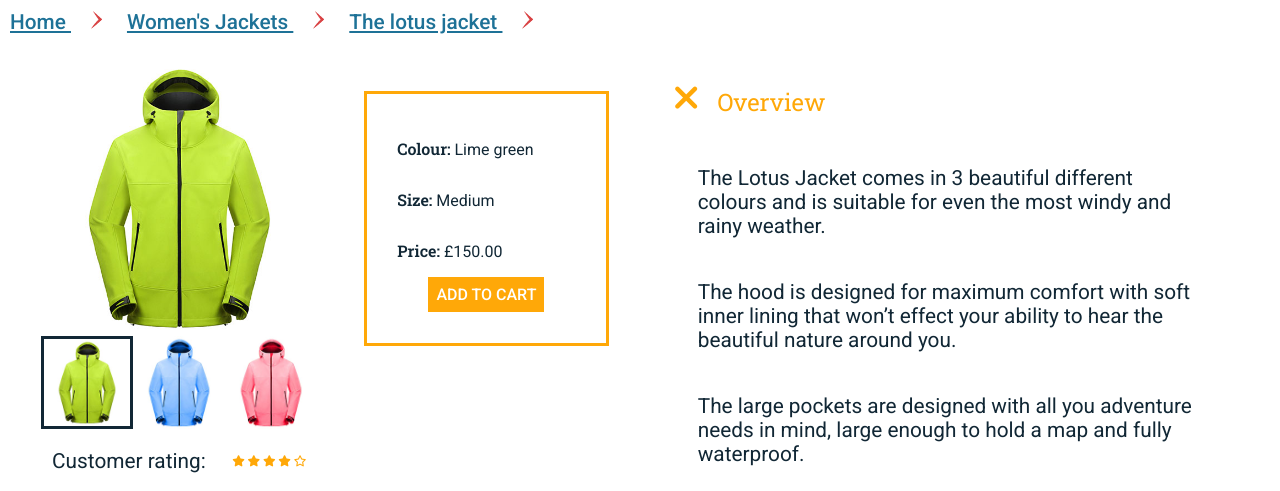
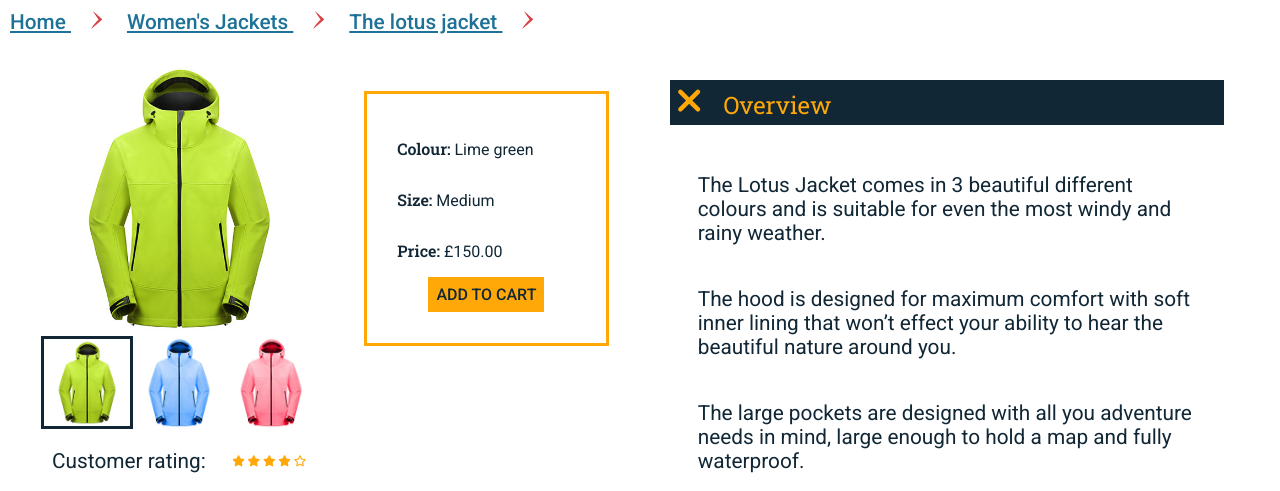
Before and after one commit to Soph-H-P/rainy-days, a plain HTML site: page product_page.html in a window 1280 px wide. Shown: the part 287-778 px from the top of the page. Drawn offline with Linux system fonts and the light colour scheme.

Commit message:
WCAG corrections and image sizing
made sure all text conforms to WCAG and all image sizes are less than 250kb

```diff
--- a/styles/imports/variables.css
+++ b/styles/imports/variables.css
@@ -7,7 +7,6 @@
   --light-button-hover: #fff6e5;
   --mid-button-color: #d94344;
   --mid-button-hover: #fbecec;
-
   --link-color: #1e7297;
   --input-background-color: #e8f1f4;
   --confirmation-color: #488f17;
--- a/styles/product_page.css
+++ b/styles/product_page.css
@@ -99,9 +99,10 @@ main {
 .fa-plus {
   font-size: 1.5em;
   margin-right: 1rem;
+  padding: 3px;
   rotate: 0deg;
-  transition-property: rotate;
-  transition-duration: 0.5s;
+  transition-property: rotate, background-color;
+  transition-duration: 1s, 2s;
 }
 
 #plus-icon-overview:checked ~ .accordian-content-overview,
@@ -118,6 +119,7 @@ main {
 #plus-icon-size + label,
 #plus-icon-reviews + label {
   text-transform: capitalize;
+  display: block;
 }
 
 #plus-icon-overview:checked + label,
@@ -127,6 +129,10 @@ main {
 #plus-icon-reviews:checked + label {
   color: var(--light-button-color);
   font-family: var(--heading-font), Georgia, "Times New Roman", Times, serif;
+  background-color: var(--dark-font-color);
+  padding-bottom: 3px;
+  transition-property: rotate, background-color;
+  transition-duration: 1s;
 }
 
 #plus-icon-overview:checked + label .fa-plus,
--- a/styles/style.css
+++ b/styles/style.css
@@ -370,7 +370,7 @@ footer ul {
   background-color: var(--light-button-color);
   font-size: 1rem;
   border: none;
-  color: #fff;
+  color: var(--dark-font-color);
   text-decoration: none;
   text-transform: uppercase;
   padding: 0.5rem;
@@ -378,7 +378,6 @@ footer ul {
 
 .signup-button:hover {
   background-color: var(--light-button-hover);
-  color: var(--light-button-color);
   border: 2px solid var(--light-button-color);
 }
 
--- a/styles/womens.css
+++ b/styles/womens.css
@@ -42,8 +42,6 @@
 .filters-menu a {
   margin: 20px auto;
 }
-
-
 
 .filters-menu {
   display: flex;
```
Also changed, not shown: styles/index.css (+2 -5 lines), images/about-factory.jpg, images/about-hammocks.jpg, images/activity-canoeing-small.jpg, images/activity-canoeing.jpg, images/activity-skiing-wide.jpg (added), images/activity-skiing.jpg (deleted), images/activity-woman-hiking-small.jpg, 2 other files.
